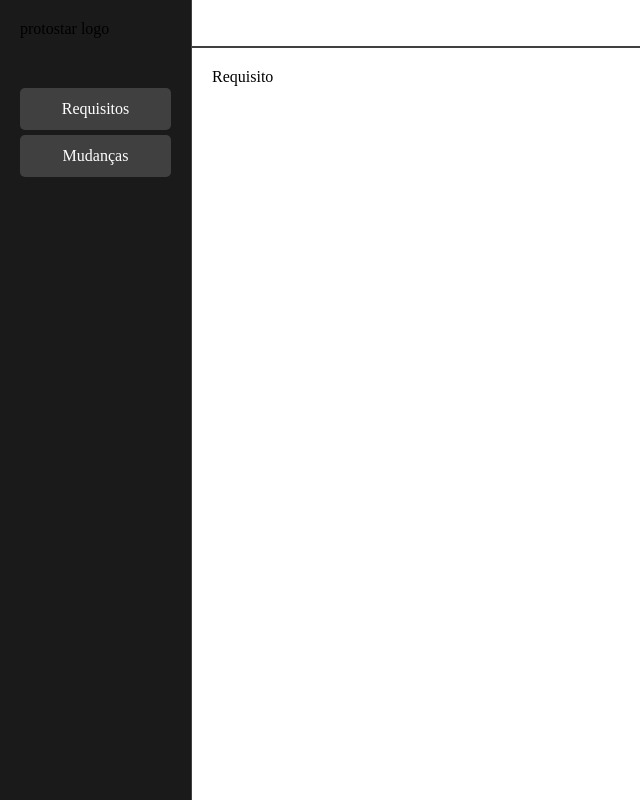
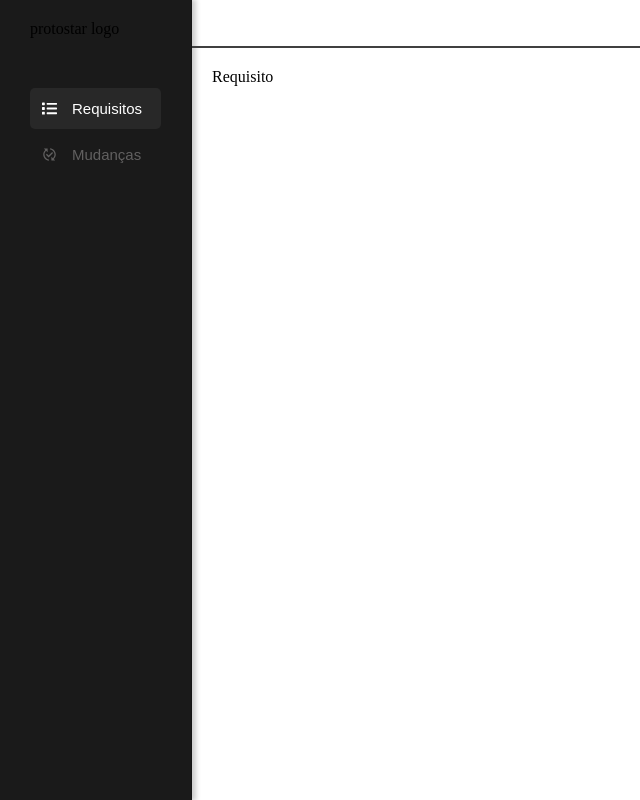
Before and after one commit to Alec-NK/protostar, a React (Create React App) app: page / in a window 1280 px wide. Shown: the whole page, without its empty margins (0-640 px from the left). Built offline with nearby package versions, Linux system fonts and the light colour scheme.

Commit message:
fix: aterações sidebar

```diff
--- a/package.json
+++ b/package.json
@@ -12,6 +12,7 @@
     "@types/react-dom": "^18.0.5",
     "react": "^18.1.0",
     "react-dom": "^18.1.0",
+    "react-icons": "^4.4.0",
     "react-router-dom": "^6.3.0",
     "react-scripts": "5.0.1",
     "styled-components": "^5.3.5",
--- a/src/components/Sidebar/index.tsx
+++ b/src/components/Sidebar/index.tsx
@@ -1,27 +1,32 @@
-import { NavLink } from "react-router-dom";
+import { NavLink, useLocation } from "react-router-dom";
+import { FaList } from "react-icons/fa";
+import { MdPublishedWithChanges } from "react-icons/md";
 
 import { Container, SideItems } from "./styles";
 
 const Sidebar = () => {
+    const location = useLocation();
     const menuItems = [
         {
             path: "/",
             name: "Requisitos",
-            icon: "",
+            icon: <FaList />,
         },
         {
-            path: "/mudanças",
+            path: "/mudancas",
             name: "Mudanças",
-            icon: "",
+            icon: <MdPublishedWithChanges />,
         },
     ];
 
     return (
         <Container>
             <div className="logo">protostar logo</div>
+            {/* <div className="title">MENU</div> */}
             {menuItems.map((item, index) => (
-                <SideItems>
+                <SideItems active={item.path === location.pathname}>
                     <NavLink to={item.path} key={index} className="link">
+                        <div className="link_icon">{item.icon}</div>
                         <div className="link_text">{item.name}</div>
                     </NavLink>
                 </SideItems>
--- a/src/components/Sidebar/styles.ts
+++ b/src/components/Sidebar/styles.ts
@@ -1,28 +1,61 @@
 import styled from "styled-components";
+
+type SideItemsProps = {
+    active: boolean;
+};
 
 export const Container = styled.div`
     grid-area: sidebar;
     background-color: #1a1a1a;
-    border-right: solid 1px #404040;
-    padding: 20px;
+    border-right: solid 1px rgba(0, 0, 0, 0.2);
+    box-shadow: 3px 0px 5px 1px rgba(0, 0, 0, 0.2);
+    padding: 20px 30px;
 
     .logo {
         margin-bottom: 50px;
     }
+
+    // Seções - Habilitar na versão final
+    /* .title {
+        font-family: "Maven Pro", sans-serif;
+        font-weight: lighter;
+        font-size: 14px;
+        color: rgba(242, 242, 242, 0.4);
+        margin-bottom: 15px;
+    } */
 `;
 
-export const SideItems = styled.div`
-    div {
-        width: 100%;
-        margin-bottom: 5px;
-        padding: 12px;
-        border-radius: 5px;
-        text-align: center;
-        background-color: #404040;
-        color: white;
-    }
-
+export const SideItems = styled.div<SideItemsProps>`
     a {
         text-decoration: none;
     }
+
+    .link {
+        display: flex;
+        flex-direction: row;
+        justify-content: start;
+        align-items: center;
+        width: 100%;
+        padding: 12px;
+        margin-bottom: 5px;
+        border-radius: 5px;
+        text-align: center;
+        background-color: ${(props) =>
+            props.active ? "#282828" : "transparent"};
+        color: ${(props) => (props.active ? "white" : "#616060")};
+        transition: 0.2s;
+        font-family: "Maven Pro", sans-serif;
+        font-weight: 500;
+        font-size: 15px;
+
+        &:hover {
+            background-color: #404040;
+            transition: 0.2s;
+        }
+    }
+
+    .link_icon {
+        display: flex;
+        margin-right: 15px;
+    }
 `;
```
Also changed, not shown: 1 other file (tests, documents, lock files or other folders).
